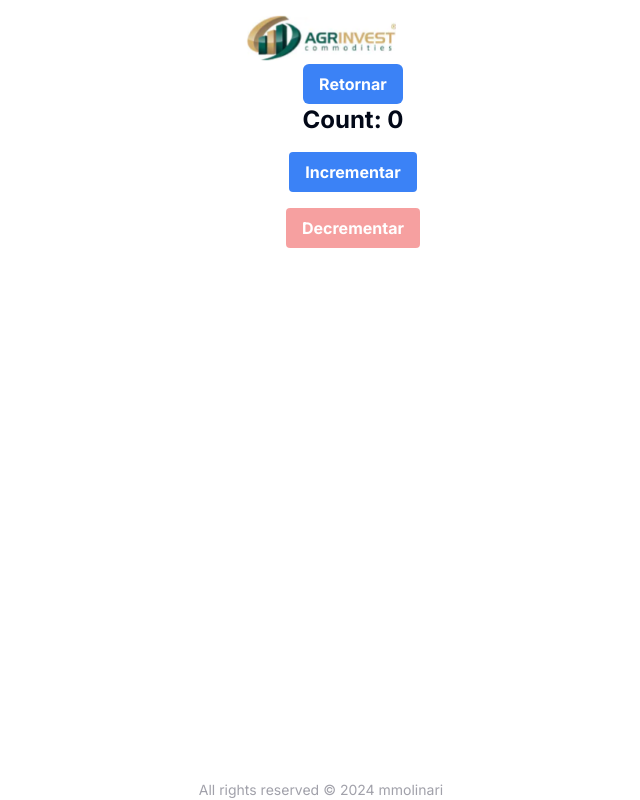
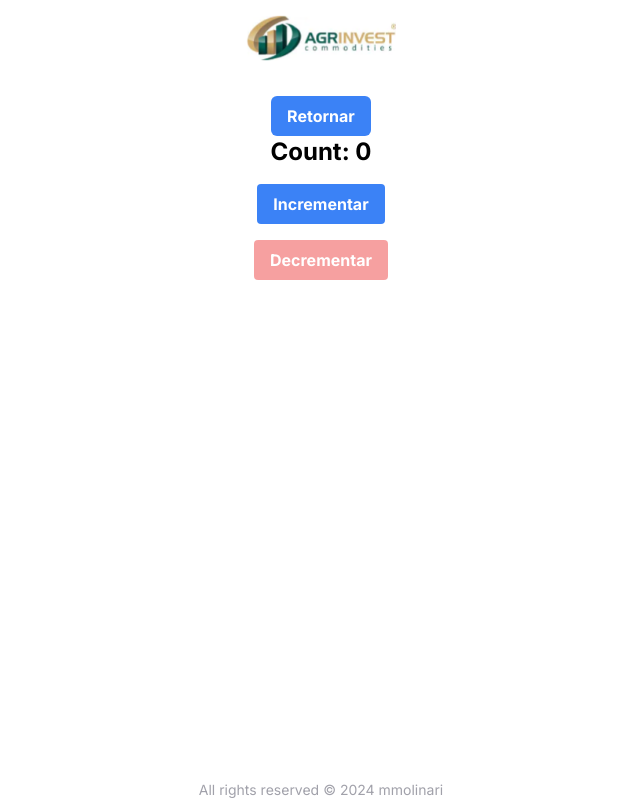
Before and after one commit to mmolinarijr/ai-project, a Next.js app: page /counter in a window 1280 px wide. Shown: the whole page, without its empty margins (319-959 px from the left). Built offline with nearby package versions, Linux system fonts and the light colour scheme.

Commit message:
fix: dark mode adjustments

```diff
--- a/src/app/(home)/page.tsx
+++ b/src/app/(home)/page.tsx
@@ -10,11 +10,12 @@ export default function Home() {
   ];
 
   return (
-    <main className='flex min-h-screen flex-col items-center justify-between p-24'>
-      <div className='flex flex-wrap justify-center gap-4'>
+    <main className='flex max-h-screen flex-col items-center bg-white text-black dark:bg-black dark:text-white justify-between w-full'>
+      <div className='flex flex-wrap justify-center gap-2 pt-10 mt-16'>
         {pages.map((page) => (
           <Link
             key={page.id}
+            className='p-4 text-2xl font-semibol hover:underline hover:text-blue-500'
             href={page.path}>
             {page.name}
           </Link>
--- a/src/components/layout/ClientRootLayout.tsx
+++ b/src/components/layout/ClientRootLayout.tsx
@@ -16,10 +16,10 @@ export default function ClientRootLayout({
   const { theme } = useTheme();
 
   return (
-    <html lang="pt-br" className={theme === "dark" ? "dark" : ""}>
-      <body className={inter.className}>
+    <html lang="pt-br" className={theme === "dark" ? "dark" : "light"}>
+      <body className={`bg-white text-black dark:bg-black dark:text-white ${inter.className}`}>
         <Header />
-        <div className='mt-16 ml-16'>{children}</div>
+        <div className="mt-24 max-h-fit">{children}</div>
         <Footer />
       </body>
     </html>
--- a/src/components/layout/ReturnButton.tsx
+++ b/src/components/layout/ReturnButton.tsx
@@ -10,13 +10,11 @@ const ReturnButton = () => {
   };
 
   return (
-    <div className="dark:bg-gray-800">
-      <button
-        className="bg-blue-500 hover:bg-blue-600 text-white font-bold py-2 px-4 rounded-md"
-        onClick={handleReturn}>
-        Retornar
-      </button>
-    </div>
+    <button
+      className="bg-blue-500 hover:bg-blue-600 text-white font-bold py-2 px-4 rounded-md"
+      onClick={handleReturn}>
+      Retornar
+    </button>
   );
 };
 
--- a/src/components/layout/ThemeToggleButton.tsx
+++ b/src/components/layout/ThemeToggleButton.tsx
@@ -1,12 +1,12 @@
 import React from "react";
-import { useTheme } from "@/app/ThemeContext";
+import { useTheme } from "@/components/layout/ThemeContext";
 
 const ThemeToggleButton = () => {
   const { theme, toggleTheme } = useTheme();
 
   return (
     <button
-      className="p-2 rounded bg-gray-300 dark:bg-gray-700 dark:text-white"
+      className="p-2 px-3 rounded-lg bg-gray-300 dark:bg-gray-700 dark:text-white"
       onClick={toggleTheme}
     >
       {theme === "light" ? (
```
